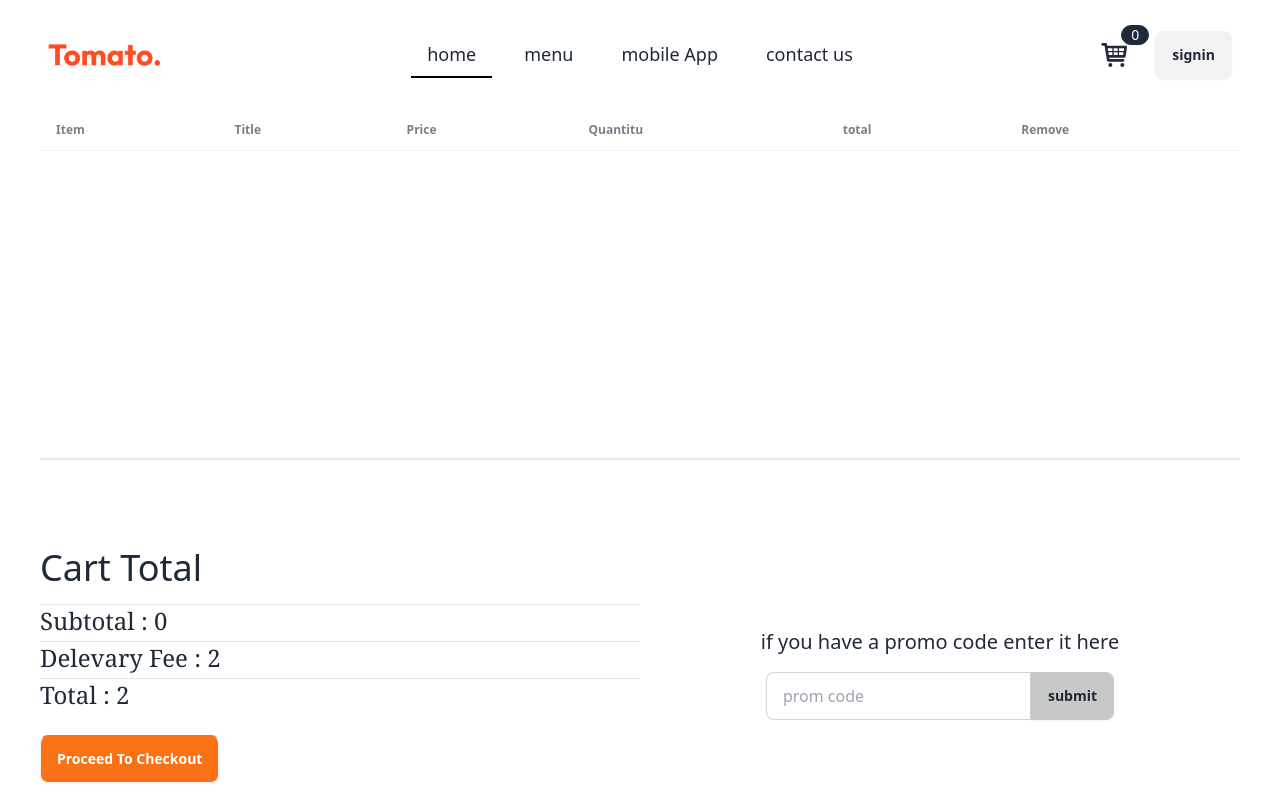
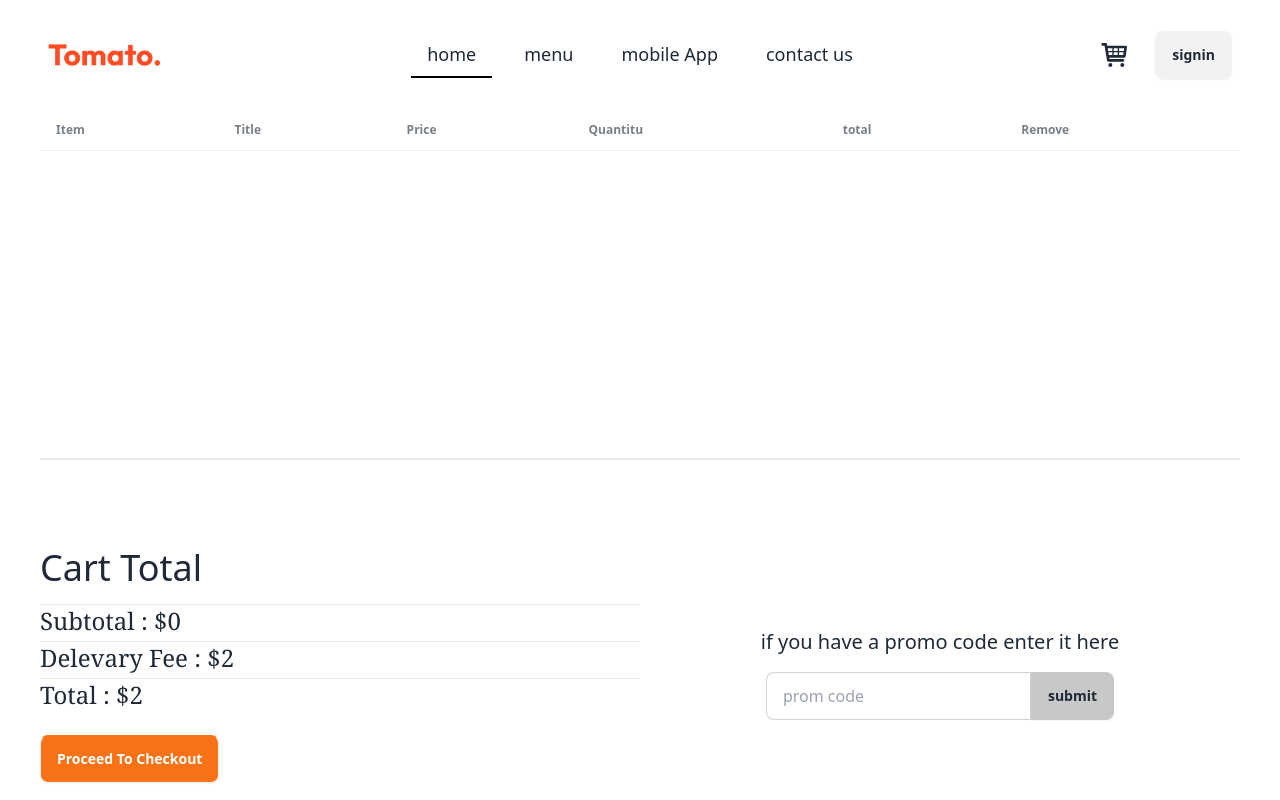
Before and after one commit to Svhodro/Food-Del, a React (Vite) app: page /cart in a window 1280 px wide. Shown: the top 800 px of the page. Built offline with nearby package versions, Linux system fonts and the light colour scheme.

Commit message:
cart icon setup

```diff
--- a/src/components/Navbar/Navbar.jsx
+++ b/src/components/Navbar/Navbar.jsx
@@ -1,10 +1,12 @@
-import React, { useState } from "react";
+import React, { useContext, useState } from "react";
 import { assets } from "../../assets/assets";
 import { Link } from "react-router-dom";
 import { TiShoppingCart } from "react-icons/ti";
+import { StoreContext } from "../../context/StoreContext";
 function Navbar() {
   const [manu, setmanu] = useState("home");
   const [curentstate, setCurentstate] = useState("signup");
+  const {getTotalCartAmount}=useContext(StoreContext)
   return (
     <div className="navbar bg-base-100 my-4">
       <div className="navbar-start">
@@ -113,9 +115,10 @@ function Navbar() {
       </div>
       <div className="navbar-end gap-5">
         <div className="indicator">
-          <span className="indicator-item badge badge-secondary bg-slate-800 border-slate-800 text-white ">
-            0
-          </span>
+          {getTotalCartAmount()===0?<h1></h1>:    <span className="indicator-item size-3 rounded-full badge badge-secondary bg-orange-500 border-orange-500 text-white ">
+
+           </span>}
+
           <div className=" grid h-10 w-10 place-items-center">
             <Link to="/cart">
               <TiShoppingCart className="size-8" />
--- a/src/pages/Cart/Cart.jsx
+++ b/src/pages/Cart/Cart.jsx
@@ -49,9 +49,9 @@ function Cart() {
         <div className="w-1/2 ">
         <h1 className="text-4xl my-2">Cart Total</h1>
           <div className="text-2xl font-serif flex flex-col gap-1 pt-2 ">
-            <p className="border-t">Subtotal : {getTotalCartAmount()}</p>
-            <p className="border-t">Delevary Fee : 2</p>
-            <p className="border-t">Total : {getTotalCartAmount()+2}</p>
+            <p className="border-t">Subtotal : ${getTotalCartAmount()}</p>
+            <p className="border-t">Delevary Fee : $2</p>
+            <p className="border-t">Total : ${getTotalCartAmount()+2}</p>
 
           </div>
           <button className="btn bg-orange-500 border-t-orange-500 text-white my-6" >Proceed To Checkout</button>
```
